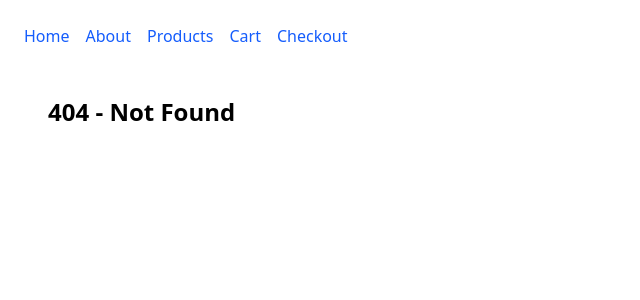
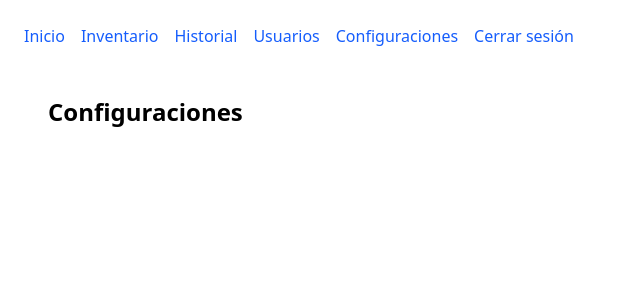
Before and after one commit to tomasesquivelgc/Blend-Vinos-Frontend, a React (Vite) app: page /configuraciones in a window 1280 px wide. Before the commit this address had no page. Shown: the top 300 px of the page, without its empty margins (0-640 px from the left). Built offline with nearby package versions, Linux system fonts and the light colour scheme.

Commit message:
change name of routes

```diff
--- a/src/App.jsx
+++ b/src/App.jsx
@@ -1,30 +1,31 @@
 import { Link, Route, Routes } from 'react-router-dom'
 import Home from './pages/Home.jsx'
-import About from './pages/About.jsx'
-import Products from './pages/Products.jsx'
+import Inventario from './pages/Inventario.jsx'
+import Historial from './pages/Historial.jsx'
 import ProductDetail from './pages/ProductDetail.jsx'
-import Cart from './pages/Cart.jsx'
-import Checkout from './pages/Checkout.jsx'
+import Usuarios from './pages/Usuarios.jsx'
+import Configuraciones from './pages/Configuraciones.jsx'
 import NotFound from './pages/NotFound.jsx'
 
 function App() {
   return (
     <div className="p-6">
       <nav className="flex gap-4 mb-6">
-        <Link to="/" className="text-blue-600 hover:underline">Home</Link>
-        <Link to="/about" className="text-blue-600 hover:underline">About</Link>
-        <Link to="/products" className="text-blue-600 hover:underline">Products</Link>
-        <Link to="/cart" className="text-blue-600 hover:underline">Cart</Link>
-        <Link to="/checkout" className="text-blue-600 hover:underline">Checkout</Link>
+        <Link to="/" className="text-blue-600 hover:underline">Inicio</Link>
+        <Link to="/inventario" className="text-blue-600 hover:underline">Inventario</Link>
+        <Link to="/historial" className="text-blue-600 hover:underline">Historial</Link>
+        <Link to="/usuarios" className="text-blue-600 hover:underline">Usuarios</Link>
+        <Link to="/configuraciones" className="text-blue-600 hover:underline">Configuraciones</Link>
+        <Link to="/checkout" className="text-blue-600 hover:underline">Cerrar sesión</Link>
       </nav>
 
       <Routes>
         <Route path="/" element={<Home />} />
-        <Route path="/about" element={<About />} />
-        <Route path="/products" element={<Products />} />
+        <Route path="/inventario" element={<Inventario />} />
+        <Route path="/historial" element={<Historial />} />
         <Route path="/products/:id" element={<ProductDetail />} />
-        <Route path="/cart" element={<Cart />} />
-        <Route path="/checkout" element={<Checkout />} />
+        <Route path="/usuarios" element={<Usuarios />} />
+        <Route path="/configuraciones" element={<Configuraciones />} />
         <Route path="*" element={<NotFound />} />
       </Routes>
     </div>
--- a/src/pages/About.jsx
+++ /dev/null
@@ -1,7 +0,0 @@
-export default function About() {
-  return (
-    <div className="p-6">
-      <h2 className="text-2xl font-semibold">About</h2>
-    </div>
-  )
-}
--- a/src/pages/Cart.jsx
+++ /dev/null
@@ -1,7 +0,0 @@
-export default function Cart() {
-  return (
-    <div className="p-6">
-      <h2 className="text-2xl font-semibold">Cart</h2>
-    </div>
-  )
-}
--- a/src/pages/Checkout.jsx
+++ /dev/null
@@ -1,7 +0,0 @@
-export default function Checkout() {
-  return (
-    <div className="p-6">
-      <h2 className="text-2xl font-semibold">Checkout</h2>
-    </div>
-  )
-}
--- /dev/null
+++ b/src/pages/Configuraciones.jsx
@@ -0,0 +1,7 @@
+export default function Configuraciones() {
+  return (
+    <div className="p-6">
+      <h2 className="text-2xl font-semibold">Configuraciones</h2>
+    </div>
+  )
+}
--- /dev/null
+++ b/src/pages/Historial.jsx
@@ -0,0 +1,7 @@
+export default function Historial() {
+  return (
+    <div className="p-6">
+      <h2 className="text-2xl font-semibold">Historial</h2>
+    </div>
+  )
+}
--- /dev/null
+++ b/src/pages/Inventario.jsx
@@ -0,0 +1,7 @@
+export default function Inventario() {
+  return (
+    <div className="p-6">
+      <h2 className="text-2xl font-semibold">Inventario</h2>
+    </div>
+  )
+}
--- a/src/pages/Products.jsx
+++ /dev/null
@@ -1,7 +0,0 @@
-export default function Products() {
-  return (
-    <div className="p-6">
-      <h2 className="text-2xl font-semibold">Products</h2>
-    </div>
-  )
-}
--- /dev/null
+++ b/src/pages/Usuarios.jsx
@@ -0,0 +1,7 @@
+export default function Users() {
+  return (
+    <div className="p-6">
+      <h2 className="text-2xl font-semibold">Usuarios</h2>
+    </div>
+  )
+}
```
Also changed, not shown: 1 other file (tests, documents, lock files or other folders).
